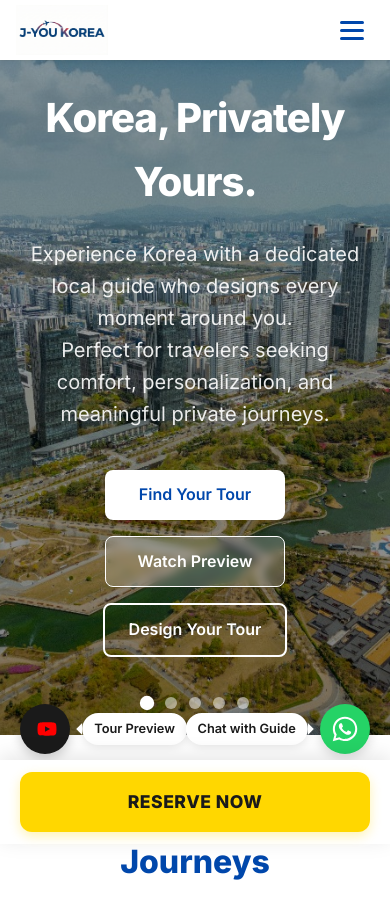
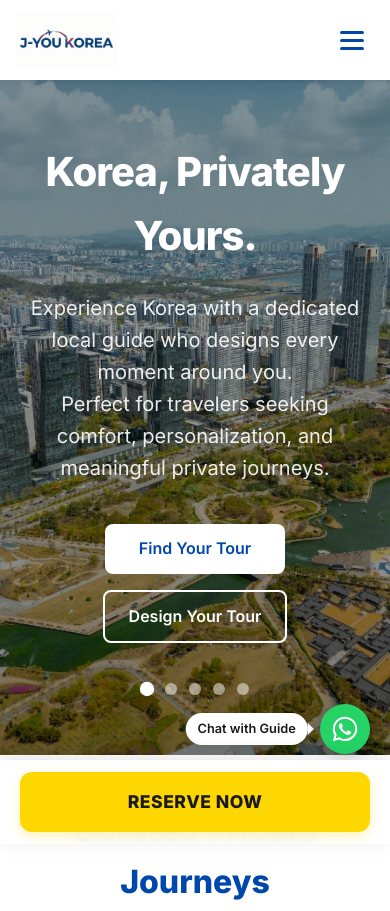
Before and after one commit to bchan2534-alt/smile-T, a plain HTML site: page index.html in a window 390 px wide. Shown: the top 911 px of the page. Drawn offline with Linux system fonts and the light colour scheme.

Commit message:
251218_15:34

```diff
--- a/index.html
+++ b/index.html
@@ -73,9 +73,6 @@
                 <a href="tours.html" class="btn btn-white"
                     style="background: white; color: var(--primary-color); padding: 12px 24px; border-radius: 8px; font-weight: 600; min-width: 180px; text-align: center;">Find
                     Your Tour</a>
-                <a href="javascript:void(0)" onclick="openVideoModal()" class="btn btn-white"
-                    style="background: rgba(255,255,255,0.2); backdrop-filter: blur(5px); border: 1px solid white; color: white; padding: 12px 24px; border-radius: 8px; font-weight: 600; min-width: 180px; text-align: center;">Watch
-                    Preview</a>
                 <a href="contact.html" class="btn btn-outline-white"
                     style="border: 2px solid white; color: white; padding: 12px 24px; border-radius: 8px; font-weight: 600; min-width: 180px; text-align: center;">Design
                     Your Tour</a>
@@ -385,16 +382,7 @@
 
 
 
-    <!-- Floating YouTube Button -->
-    <div class="floating-youtube">
-        <div class="yt-tooltip">Tour Preview</div>
-        <button class="youtube-btn" onclick="openVideoModal()" aria-label="Watch Preview">
-            <svg viewBox="0 0 576 512">
-                <path
-                    d="M549.655 124.083c-6.281-23.65-24.787-42.276-48.284-48.597C458.781 64 288 64 288 64S117.22 64 74.629 75.486c-23.497 6.322-42.003 24.947-48.284 48.597-11.412 42.867-11.412 132.305-11.412 132.305s0 89.438 11.412 132.305c6.281 23.65 24.787 41.5 48.284 47.821C117.22 448 288 448 288 448s170.781 0 213.371-11.486c23.497-6.321 42.003-24.171 48.284-47.821 11.412-42.867 11.412-132.305 11.412-132.305s0-89.438-11.412-132.305zm-317.51 213.508V175.185l142.739 81.205-142.739 81.201z" />
-            </svg>
-        </button>
-    </div>
+
 
     <!-- Floating WhatsApp Button -->
     <div class="floating-whatsapp">
--- a/style.css
+++ b/style.css
@@ -165,7 +165,7 @@ nav {
     display: flex;
     justify-content: space-between;
     align-items: center;
-    height: 80px;
+    height: 100px;
 }
 
 .logo {
@@ -174,7 +174,7 @@ nav {
 }
 
 .logo img {
-    height: 50px;
+    height: 70px;
     width: auto;
     object-fit: contain;
 }
@@ -349,8 +349,12 @@ footer {
         /* Logo left, Menu right */
         align-items: center;
         /* Vertical center */
-        height: 60px;
+        height: 80px;
         padding: 0;
+    }
+
+    .logo img {
+        height: 55px;
     }
 
     .hero h1 {
```
